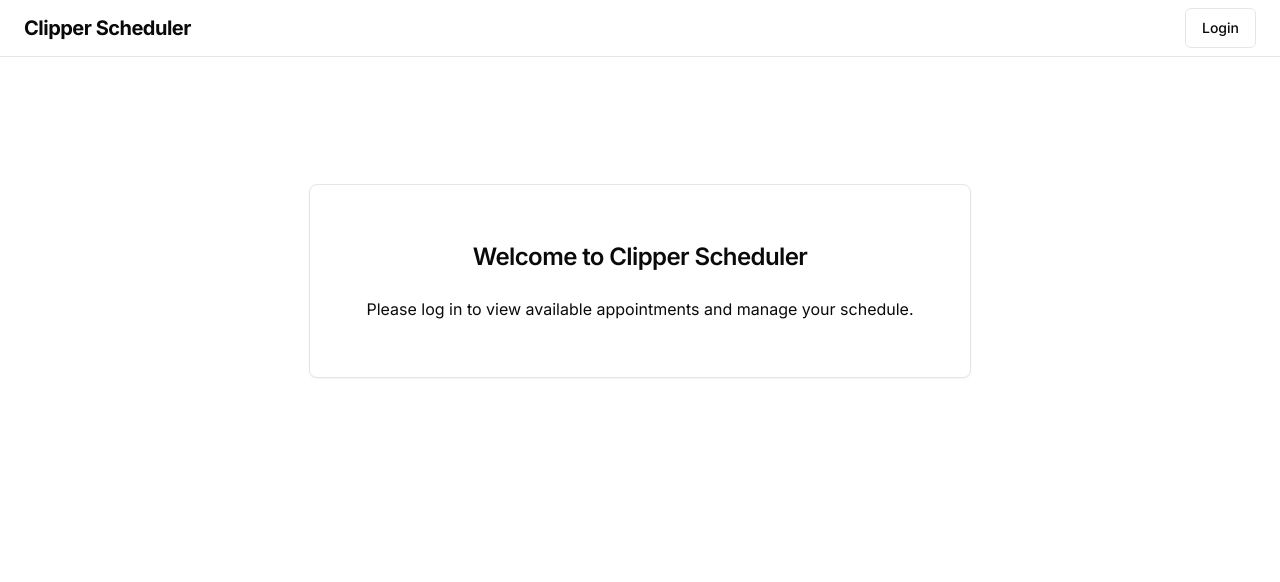
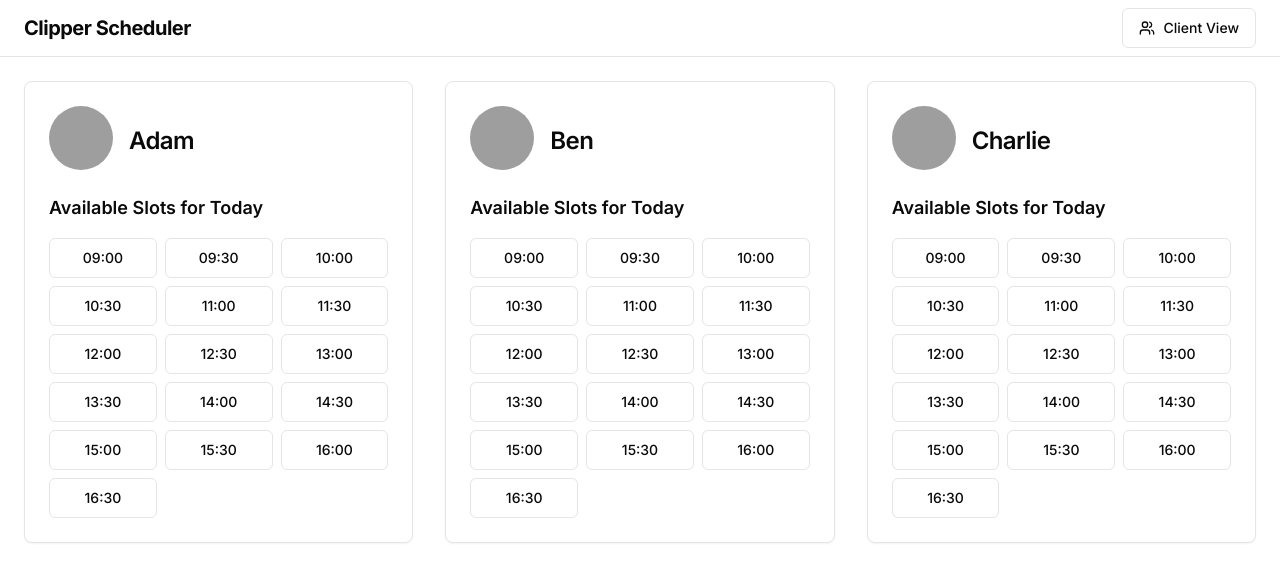
Before and after one commit to mhamidjamil/clipper, a Next.js app: page / in a window 1280 px wide. Shown: the top 582 px of the page. Built offline with nearby package versions, Linux system fonts and the light colour scheme; no server answers; the database is empty; grey boxes are pictures that could not be loaded.

Commit message:
can you skip the login functionaly flow for now please i just want to se

```diff
--- a/src/app/page.tsx
+++ b/src/app/page.tsx
@@ -11,14 +11,11 @@ import { useToast } from '@/hooks/use-toast';
 import { Barber, TimeSlot, BarberSchedule, Booking } from '@/lib/types';
 import { Barbers, generateTimeSlots } from '@/lib/data';
 import { AuthProvider, useAuth } from '@/components/auth-provider';
-import { signInWithPopup, GoogleAuthProvider, signOut } from 'firebase/auth';
-import { auth } from '@/lib/firebase';
 import {
   DropdownMenu,
   DropdownMenuContent,
   DropdownMenuRadioGroup,
   DropdownMenuRadioItem,
-  DropdownMenuSeparator,
   DropdownMenuTrigger,
 } from '@/components/ui/dropdown-menu';
 import { Users, Briefcase } from 'lucide-react';
@@ -27,49 +24,12 @@ import { Users, Briefcase } from 'lucide-react';
 const db = getFirestore(app);
 
 function Header({ role, setRole }: { role: 'client' | 'barber', setRole: (role: 'client' | 'barber') => void }) {
-  const { toast } = useToast();
-  const { user } = useAuth();
-
-  const handleLogin = async () => {
-    const provider = new GoogleAuthProvider();
-    try {
-      await signInWithPopup(auth, provider);
-    } catch (error: any) {
-      if (error.code === 'auth/cancelled-popup-request') {
-        // User cancelled the login, do nothing.
-        return;
-      } else if (error.code === 'auth/configuration-not-found') {
-        toast({
-          variant: 'destructive',
-          title: 'Action Required: Authorize Your App\'s Domain',
-          description: "To fix login, go to the Firebase Console -> Authentication -> Settings -> Authorized Domains, and add 'cloudworkstations.dev'. Also ensure Google is an enabled Sign-in provider.",
-          duration: 20000,
-        });
-      } else {
-        console.error('Error signing in with Google: ', error);
-        toast({
-          variant: 'destructive',
-          title: 'Login Error',
-          description: error.message,
-        });
-      }
-    }
-  };
-
-  const handleLogout = async () => {
-    try {
-      await signOut(auth);
-    } catch (error) {
-      console.error('Error signing out: ', error);
-    }
-  };
 
   return (
     <header className="sticky top-0 z-10 border-b bg-background/95 backdrop-blur">
       <div className="container mx-auto flex h-14 items-center justify-between px-4 md:px-6">
         <h1 className="text-xl font-bold tracking-tight">Clipper Scheduler</h1>
         <div className="flex items-center gap-4">
-          {user && (
           <DropdownMenu>
             <DropdownMenuTrigger asChild>
               <Button variant="outline" className="flex items-center gap-2">
@@ -90,19 +50,6 @@ function Header({ role, setRole }: { role: 'client' | 'barber', setRole: (role:
               </DropdownMenuRadioGroup>
             </DropdownMenuContent>
           </DropdownMenu>
-          )}
-          {user ? (
-            <div className="flex items-center gap-4">
-              <span className="font-medium hidden sm:inline">Welcome, {user.displayName?.split(' ')[0]}</span>
-              <Button variant="outline" onClick={handleLogout}>
-                Logout
-              </Button>
-            </div>
-          ) : (
-            <Button variant="outline" onClick={handleLogin}>
-              Login
-            </Button>
-          )}
         </div>
       </div>
     </header>
@@ -143,14 +90,14 @@ function ClientView() {
     slot: TimeSlot,
     date: Date
   ) => {
-    if (!user) {
-      toast({
-        variant: 'destructive',
-        title: 'Please log in',
-        description: 'You need to be logged in to book an appointment.',
-      });
-      return;
-    }
+    // if (!user) {
+    //   toast({
+    //     variant: 'destructive',
+    //     title: 'Please log in',
+    //     description: 'You need to be logged in to book an appointment.',
+    //   });
+    //   return;
+    // }
 
     const bookingDate = date.toISOString().split('T')[0];
     const isAlreadyBooked = bookings.some(
@@ -176,8 +123,8 @@ function ClientView() {
       const newBooking: Booking = {
         id: bookingId,
         barberId,
-        clientId: user.uid,
-        clientName: user.displayName,
+        clientId: 'placeholder-client-id', // Using a placeholder
+        clientName: 'Placeholder Client', // Using a placeholder
         date: bookingDate,
         time: slot.time,
       };
@@ -265,24 +212,12 @@ function BarberView() {
 
 function HomePage() {
   const [role, setRole] = useState<'client' | 'barber'>('client');
-  const { user } = useAuth();
 
   return (
     <div className="min-h-screen bg-background">
       <Header role={role} setRole={setRole} />
       <main className="container mx-auto p-4 md:p-6">
-        {!user ? (
-           <div className="flex items-center justify-center h-[50vh]">
-              <Card className="p-8 text-center">
-                <CardHeader>
-                  <CardTitle className="text-2xl">Welcome to Clipper Scheduler</CardTitle>
-                </CardHeader>
-                <CardContent>
-                  <p>Please log in to view available appointments and manage your schedule.</p>
-                </CardContent>
-              </Card>
-           </div>
-        ) : role === 'client' ? <ClientView /> : <BarberView />}
+        {role === 'client' ? <ClientView /> : <BarberView />}
       </main>
     </div>
   );
```
Lines whose indentation alone changed are shown as unchanged.
